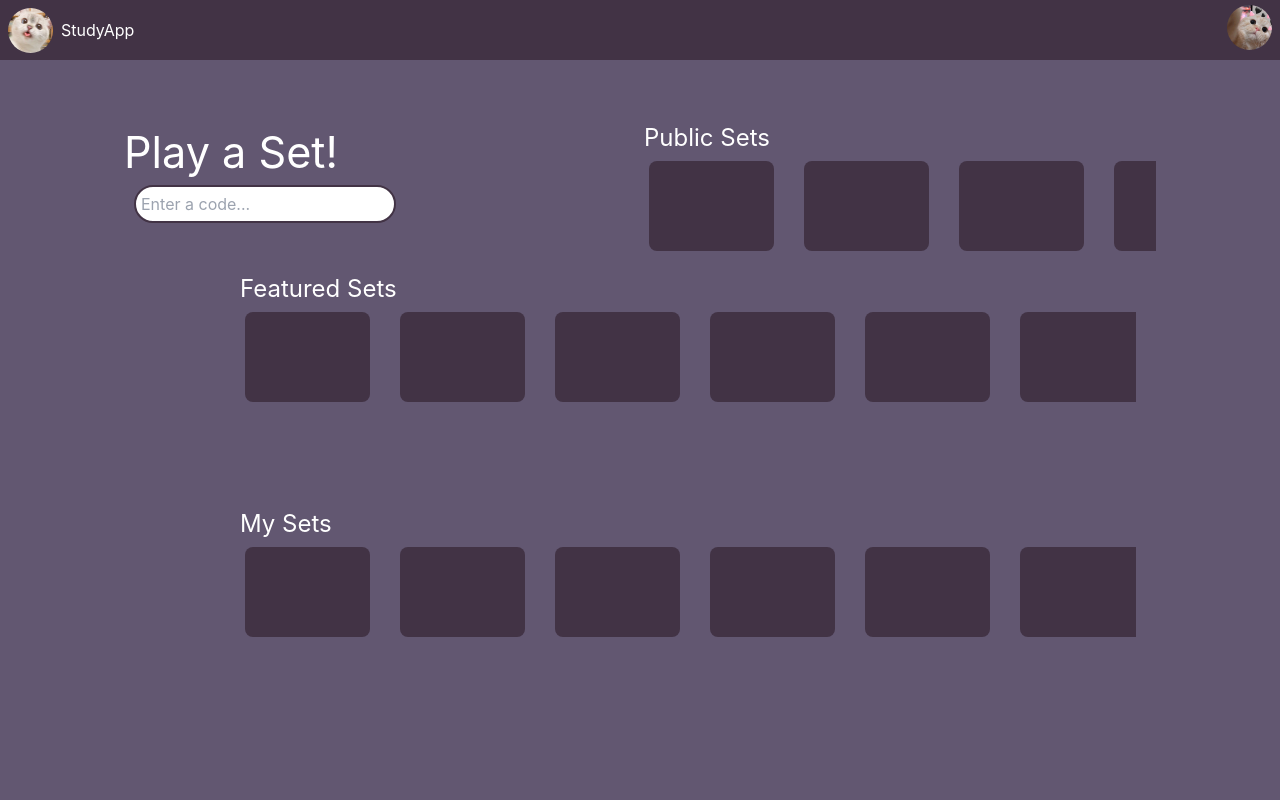
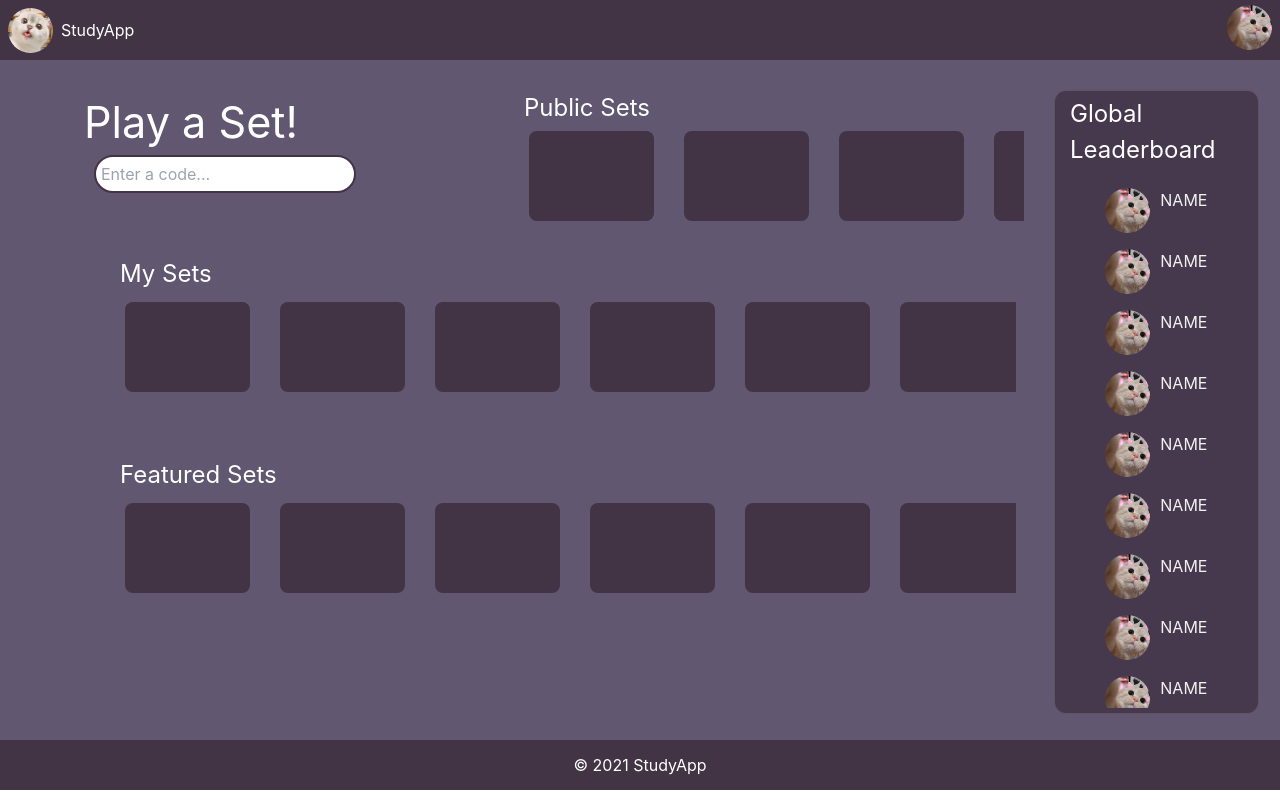
Before and after one commit to HTN-StudyApp/frontend, a Next.js app: page / in a window 1280 px wide. Built offline with nearby package versions, Linux system fonts and the light colour scheme.

Commit message:
modified main page

```diff
--- a/components/featuredSets.js
+++ b/components/featuredSets.js
@@ -4,7 +4,6 @@ import List from './list'
 export default function FeaturedSets({ }){
     return(
         <div>
-            <h1 style={{color:"white", fontSize:"1.5rem"}}>Featured Sets</h1>
             <div style={{display:"flex", height:"50px"}}>
                 <List/>
                 <List/>
--- a/components/leaderboard.js
+++ b/components/leaderboard.js
@@ -5,6 +5,16 @@ export default function Leaderboard({ }){
     return(
         <div>
             <Profile/>
+            <Profile/>
+            <Profile/>
+            <Profile/>
+            <Profile/>
+            <Profile/>
+            <Profile/>
+            <Profile/>
+            <Profile/>
+            <Profile/>
+            <Profile/>
         </div>
     )
 }
--- /dev/null
+++ b/components/main-preview.js
@@ -0,0 +1,69 @@
+import Link from 'next/link'
+import List from './list'
+import FeaturedSets from './featuredSets'
+import MySets from './mySets'
+import Leaderboard from './leaderboard'
+
+export default function Preview({ }) {
+
+    return (
+        <div style={{ width: "87.5vw", height: "85vh", backgroundColor: "#625771" }}>
+            <div style={{display: "flex",justifyContent: "space-around",position: "relative",top: "30px", marginTop:"10px"}}>
+                <div>
+                    <h1 style={{position:"relative",color:"white", fontSize:"2.7rem"}}>Play a Set!</h1>
+                <form>
+                    <input type="text" placeholder="Enter a code..." style={{borderRadius: "25px", border: "2px solid #423345", padding: "5px", marginLeft:"10px"}}>
+                    </input>
+                </form>
+                </div>
+
+                <div style={{ width: "40vw"}}>
+                    <div>
+                        <h1 style={{position:"relative",color:"white", fontSize:"1.5rem"}}>Public Sets</h1>
+                        <div style={{display: "flex", overflowX:"scroll", height:"120px"}}>
+                            <List/>
+                            <List/>
+                            <List/>
+                            <List/>
+                            <List/>
+                            <List/>
+                        </div>
+                    </div>
+                </div>
+
+
+            </div>
+
+            <div style={{position: 'absolute', top: '60px', right:'0', width:'20vw',background: "#625771", height: "90vh"}}>
+                <div style={{position: 'relative',left:"30px", top:"30px",width:'16vw',padding:"5px",background: "rgba(66, 51, 69, 0.8)", borderRadius:"12px", border:"1px solid rgba(255, 255, 255, 0.125)"}}>
+                    <h1 style={{color:"white", fontSize:"1.5rem", marginBottom:"20px", marginLeft:"10px"}}>Global Leaderboard</h1>
+                    <div style={{display: "flex", justifyContent: "center", maxHeight: "65vh", overflowY:"scroll"}}>
+                        <Leaderboard/>
+                    </div>
+                </div>
+            </div>
+
+            <div><h1 style={{color:"white", fontSize:"1.5rem",marginTop:"40px", marginLeft:"120px"}}>My Sets</h1>
+            <div style={{marginTop:"5px", marginLeft:"120px", maxWidth:"70vw", overflowX:"scroll", height:"120px"}}>
+                <MySets/>
+            </div>
+            </div>
+
+            <div><h1 style={{color:"white", fontSize:"1.5rem",marginTop:"40px", marginLeft:"120px"}}>Featured Sets</h1>
+            <div style={{marginTop:"5px", marginLeft:"120px", maxWidth:"70vw", overflowX:"scroll", height:"120px"}}>
+                <FeaturedSets/>
+            </div>
+            </div>
+
+        </div>
+    )
+}
+
+
+
+
+// backdrop-filter: blur(16px) saturate(180%);
+//     -webkit-backdrop-filter: blur(16px) saturate(180%);
+//     background-color: rgba(17, 25, 40, 0.75);
+//     border-radius: 12px;
+//     border: 1px solid rgba(255, 255, 255, 0.125);
--- a/components/mySets.js
+++ b/components/mySets.js
@@ -4,7 +4,6 @@ import List from './list'
 export default function MySets({ }){
     return(
         <div>
-            <h1 style={{color:"white", fontSize:"1.5rem"}}>My Sets</h1>
             <div style={{display:"flex", height:"50px"}}>
                 <List/>
                 <List/>
--- a/components/profile.js
+++ b/components/profile.js
@@ -1,11 +1,15 @@
 import Link from 'next/link'
-import profilePhoto from '../public/Profile.png'
-
+import Image from 'next/image'
+import user from '../public/user.png'
 
 export default function Profile({ }) {
     return(
-        <div style={{display: 'flex'}}>
-            <profilePhoto style={{height: '20px', width: '20px'}}/>
+        <div>
+            <div className="px-2" style={{display: 'flex'}}>
+                <div style={{marginBottom:"10px"}}><Image src={user} alt="Profile Picture" width={45} height={45} className="rounded-full"/>
+                </div>
+                <h1 style={{marginLeft:"10px", color:"#f1f1f1"}}>NAME</h1>
+            </div>
         </div>
     )
 }
--- a/components/top-preview.js
+++ /dev/null
@@ -1,46 +0,0 @@
-import Link from 'next/link'
-import List from './list'
-import FeaturedSets from './featuredSets'
-import MySets from './mySets'
-
-export default function Preview({ }) {
-
-    return (
-        <div style={{ width: "100vw", height: "95vh", backgroundColor: "#625771" }}
-        // className="rounded-lg"
-        >
-            <div style={{display: "flex",justifyContent: "space-around",position: "relative",top: "60px", marginTop:"10px"}}>
-                <div>
-                    <h1 style={{position:"relative",color:"white", fontSize:"2.7rem"}}>Play a Set!</h1>
-                <form>
-                    <input type="text" placeholder="Enter a code..." style={{borderRadius: "25px", border: "2px solid #423345", padding: "5px", marginLeft:"10px"}}>
-                    </input>
-                </form>
-                </div>
-                <div style={{ width: "40vw"}}>
-                    <div>
-                        <h1 style={{position:"relative",color:"white", fontSize:"1.5rem"}}>Public Sets</h1>
-                        <div style={{display: "flex", overflowX:"scroll"}}>
-                            <List/>
-                            <List/>
-                            <List/>
-                            <List/>
-                            <List/>
-                            <List/>
-                        </div>
-                    </div>
-                </div>
-            </div>
-
-            <div style={{marginTop:"75px", marginLeft:"240px", maxWidth:"70vw", overflowX:"scroll", height:"160px"}}>
-                <FeaturedSets/>
-            </div>
-
-            <div style={{marginTop:"75px", marginLeft:"240px", maxWidth:"70vw", overflowX:"scroll", height:"160px"}}>
-                <MySets/>
-            </div>
-
-
-        </div>
-    )
-}
--- a/pages/index.js
+++ b/pages/index.js
@@ -3,7 +3,7 @@ import Image from 'next/image'
 
 import Header from '../components/header'
 import Footer from '../components/footer'
-import Preview from '../components/top-preview'
+import Preview from '../components/main-preview'
 
 export default function Index() {
   return (
@@ -18,12 +18,6 @@ export default function Index() {
 
       <main style={{ marginTop: "60px" }}>
         <Preview />
-        <Preview />
-        <Preview />
-        <Preview />
-        <Preview />
-        <Preview />
-        <Preview />
       </main>
 
       <Footer />
--- a/styles/globals.css
+++ b/styles/globals.css
@@ -4,6 +4,7 @@
 
 html,
 body {
+  width: 100vw;
   height: 100vh;
   overflow: hidden;
   padding: 0;
@@ -23,17 +24,20 @@ a {
 
 /* width */
 ::-webkit-scrollbar {
-  width: 6px;
+  height: 8px;
+  width: 8px;
 }
 
 /* Track */
 ::-webkit-scrollbar-track {
   background: #f1f1f1;
+  border-radius: 10px;
 }
 
 /* Handle */
 ::-webkit-scrollbar-thumb {
   background: #888;
+  border-radius: 10px;
 }
 
 /* Handle on hover */
```
